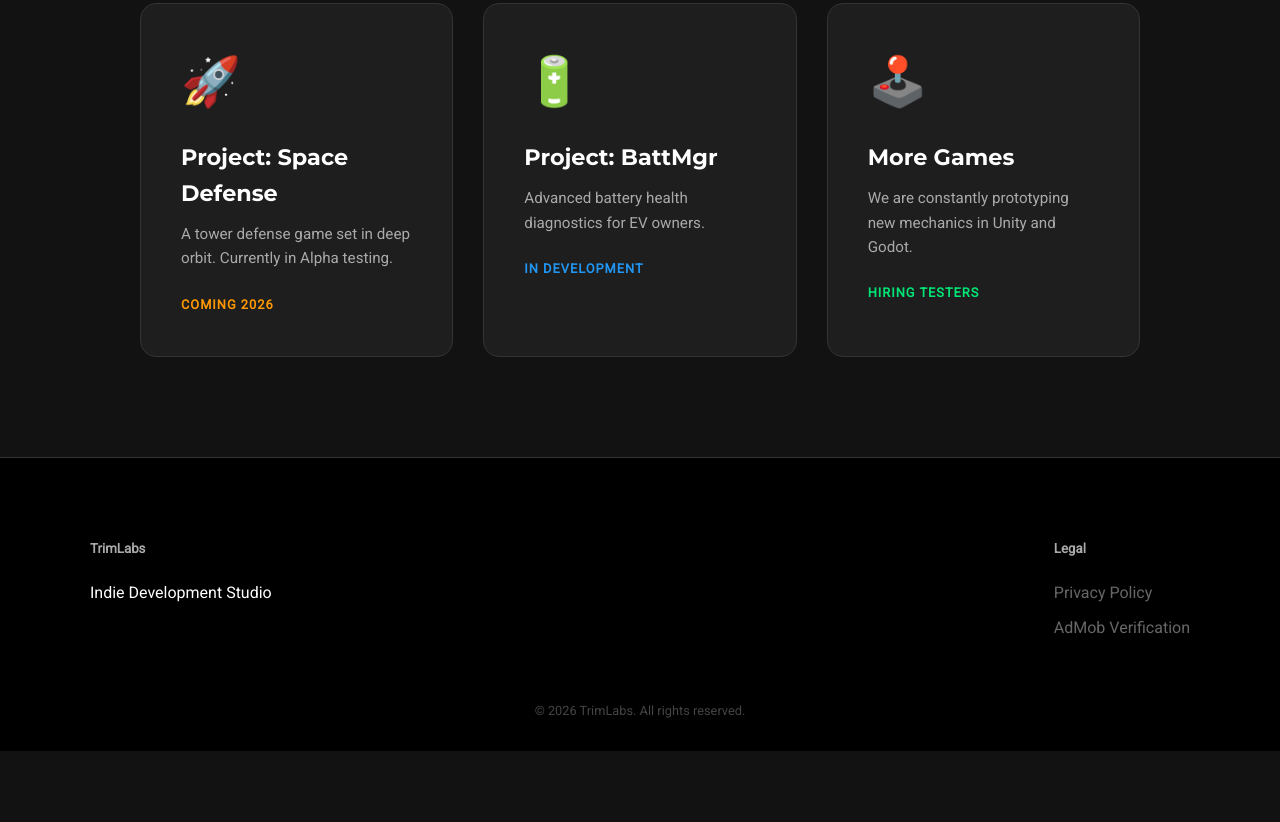
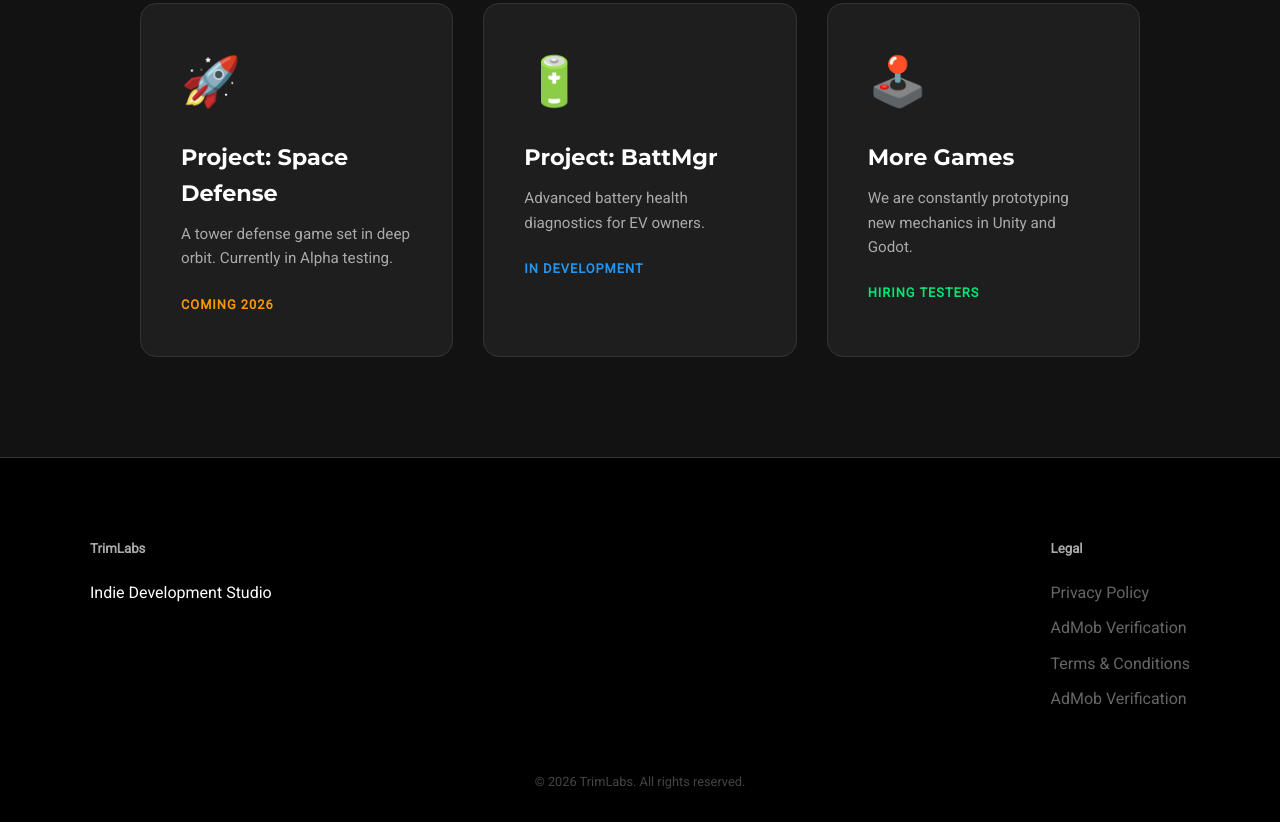
Before and after one commit to TrimLabsDev/TrimLabsDev.github.io, a plain HTML site: page index.html in a window 1280 px wide. Shown: the part 1688-2510 px from the top of the page. Before the commit the page ends 2439 px from the top, so only its background shows below. Drawn offline with Linux system fonts and the light colour scheme.

Commit message:
Update index.html

```diff
--- a/index.html
+++ b/index.html
@@ -89,6 +89,7 @@
                 <h5>Legal</h5>
                 <a href="privacy.html">Privacy Policy</a>
                 <a href="app-ads.txt">AdMob Verification</a>
+                <a href="terms.html">Terms & Conditions</a> <a href="app-ads.txt">AdMob Verification</a>
             </div>
         </div>
         <div class="copyright">
```
